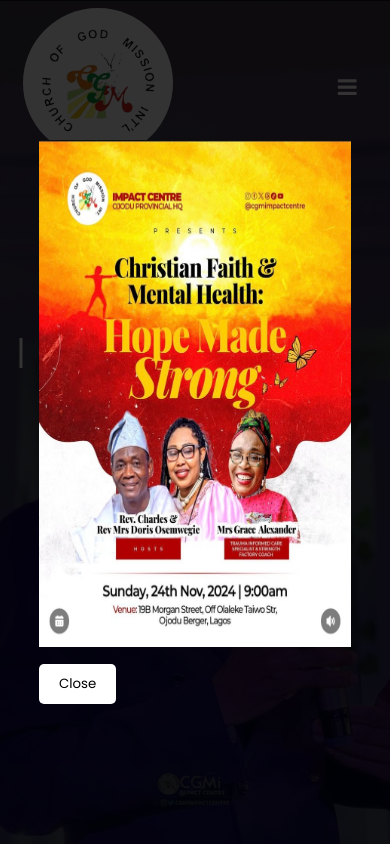
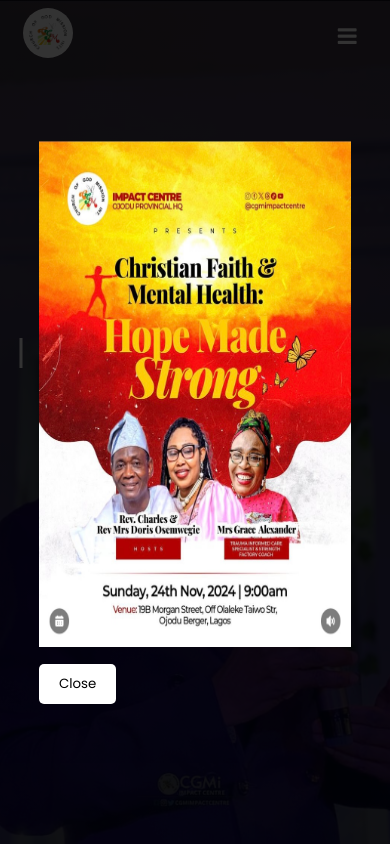
Before and after one commit to ReactLlord/Cgmi, a website: page public/index.html in a window 390 px wide. Drawn offline with Linux system fonts and the light colour scheme.

Commit message:
changed logo mobile view

```diff
--- a/public/style.css
+++ b/public/style.css
@@ -589,4 +589,9 @@
     flex-basis: 50%;
 
 }
+
+.logo-bg{
+    width: 50px;
+    height: 50px;
 }
+}
```
